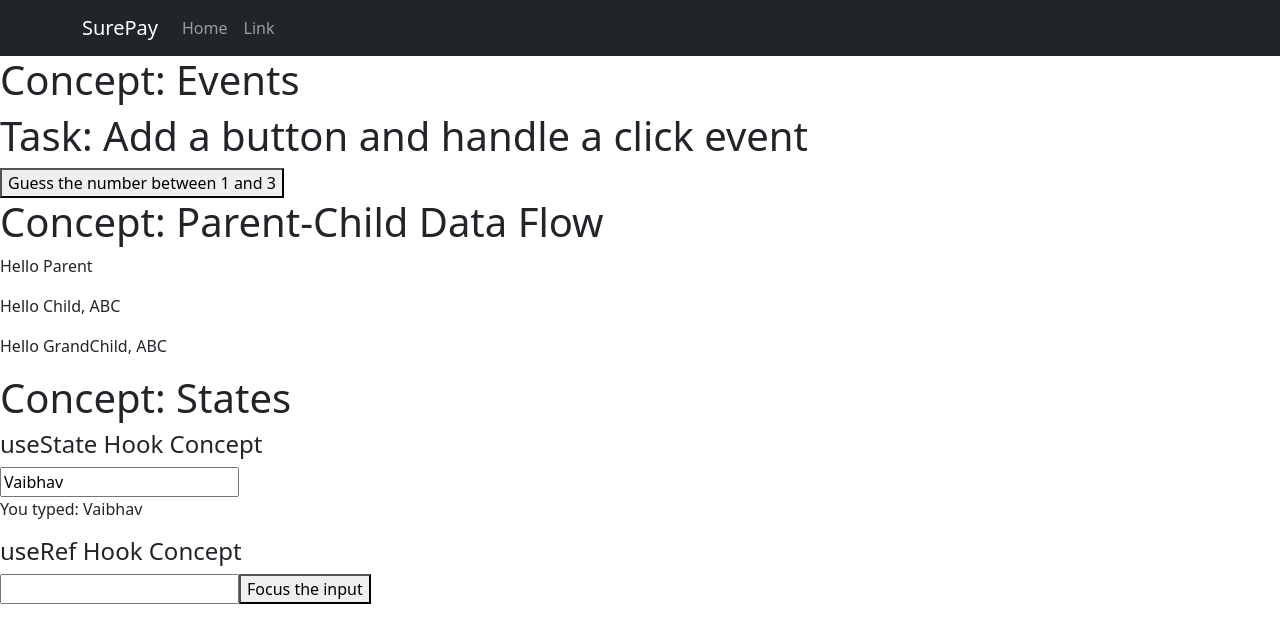
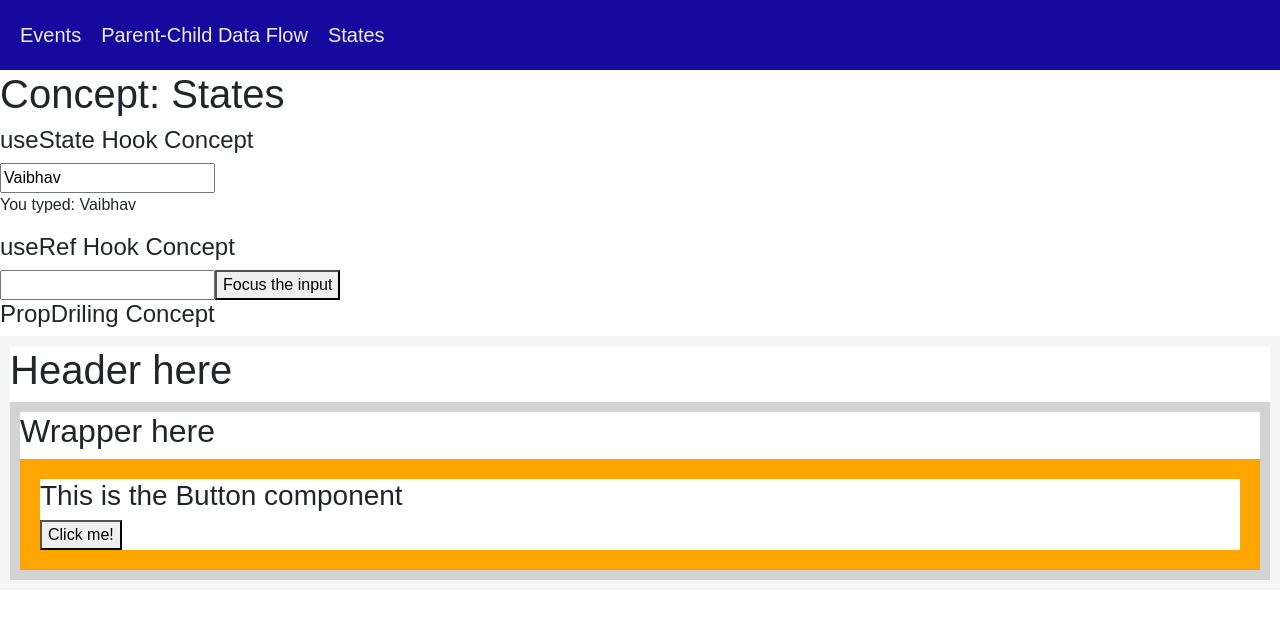
Before and after one commit to VaibhavBedarkar/React-Learning, a React (Create React App) app: page /states in a window 1280 px wide. Shown: the top 642 px of the page. Built offline with nearby package versions, Linux system fonts and the light colour scheme.

Commit message:
Implemented: Routes

```diff
--- a/package.json
+++ b/package.json
@@ -9,6 +9,7 @@
     "react": "^19.0.0",
     "react-bootstrap": "^2.10.7",
     "react-dom": "^19.0.0",
+    "react-router-dom": "^7.1.1",
     "react-scripts": "5.0.1"
   },
   "scripts": {
--- a/src/App.js
+++ b/src/App.js
@@ -1,26 +1,25 @@
 import './App.css';
 import 'bootstrap/dist/css/bootstrap.min.css';
-import NavigationBar from './component/Navbar';
 import EventDemo from './component/EventDemo';
 import ParentComp from './component/ParentComp';
-import StateHooksConcept from './component/StateHooksConcept';
-import RefHookConcepts from './component/RefHookConcept';
+import { Routes, Route, Link } from 'react-router-dom';
+import States from './component/States';
 function App() {
   return (
     <>
-
-    <NavigationBar/>
-    <h1>Concept: Events</h1>
-    <EventDemo/>
-    <h1>Concept: Parent-Child Data Flow</h1>
-    <ParentComp/>
-    <h1>Concept: States</h1>
-    <h4>useState Hook Concept</h4>
-    <StateHooksConcept/>
-    <h4>useRef Hook Concept</h4>
-    <RefHookConcepts/>
+    <nav>
+      <Link to="/" className="nav-item">Events</Link>
+        <Link to="/parentchild" className="nav-item">Parent-Child Data Flow</Link>
+        <Link to="/states" className="nav-item">States</Link>
+	  </nav>
+      <Routes>
+        <Route path="/" element={<EventDemo/>}></Route>
+        <Route path="/parentchild" element={<ParentComp/>}></Route>
+        <Route path="/states" element={<States/>}></Route>
+      </Routes>
     </>
   );
 }
 
+
 export default App;
--- a/src/component/EventDemo.js
+++ b/src/component/EventDemo.js
@@ -9,6 +9,7 @@ let userInput = prompt('type a number');
 
 return (
 <div>
+<h1>Concept: Events</h1>
 <h1>Task: Add a button and handle a click event</h1>
 <button onClick={handleClick}>Guess the number between 1 and 3</button>
 </div>
--- /dev/null
+++ b/src/component/PropDriling.js
@@ -0,0 +1,30 @@
+export default function PropDriling(props) {
+    return <Header msg={props.msg} />;
+  };
+
+  function Header(props) {
+    return (
+      <div style={{ border: "10px solid whitesmoke" }}>
+        <h1>Header here</h1>
+        <Wrapper msg={props.msg} />
+      </div>
+    );
+  };
+
+  function Wrapper(props) {
+    return (
+      <div style={{ border: "10px solid lightgray" }}>
+        <h2>Wrapper here</h2>
+        <Button msg={props.msg} />
+      </div>
+    );
+  };
+
+  function Button(props) {
+    return (
+      <div style={{ border: "20px solid orange" }}>
+        <h3>This is the Button component</h3>
+        <button onClick={() => alert(props.msg)}>Click me!</button>
+      </div>
+    );
+  };
--- /dev/null
+++ b/src/component/States.js
@@ -0,0 +1,18 @@
+import React from 'react';
+import StateHooksConcept from './StateHooksConcept';
+import RefHookConcepts from './RefHookConcept';
+import PropDriling from './PropDriling';
+
+
+export default function States() {
+    return (
+        <>
+        <h1>Concept: States</h1>
+    <h4>useState Hook Concept</h4>
+    <StateHooksConcept/>
+    <h4>useRef Hook Concept</h4>
+    <RefHookConcepts/>
+    <h4>PropDriling Concept</h4>
+    <PropDriling msg="Hello"/>
+        </>);
+}
--- a/src/index.css
+++ b/src/index.css
@@ -7,7 +7,17 @@ body {
   -moz-osx-font-smoothing: grayscale;
 }
 
-code {
-  font-family: source-code-pro, Menlo, Monaco, Consolas, 'Courier New',
-    monospace;
+
+* {
+  font-family: sans-serif;
 }
+nav {
+  background: #16099e;
+  padding: 20px;
+}
+nav a {
+  color: #edefee;
+  text-decoration: none;
+  font-size: 20px;
+  margin-right: 20px;
+}
--- a/src/index.js
+++ b/src/index.js
@@ -2,10 +2,13 @@ import React from 'react';
 import ReactDOM from 'react-dom/client';
 import './index.css';
 import App from './App';
+import { BrowserRouter } from 'react-router-dom';
 
 const root = ReactDOM.createRoot(document.getElementById('root'));
 root.render(
   <React.StrictMode>
+    <BrowserRouter>
     <App />
+    </BrowserRouter>
   </React.StrictMode>
 );
```
Also changed, not shown: 1 other file (tests, documents, lock files or other folders).
